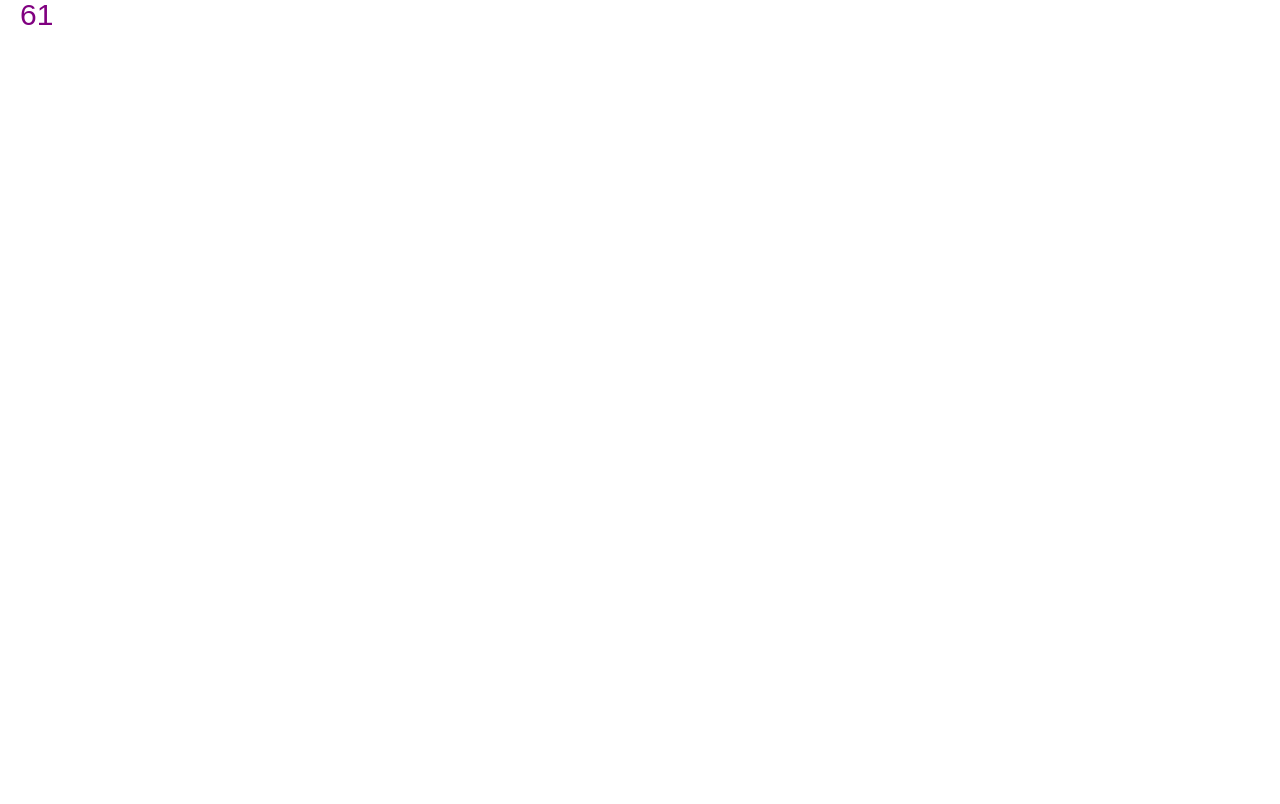
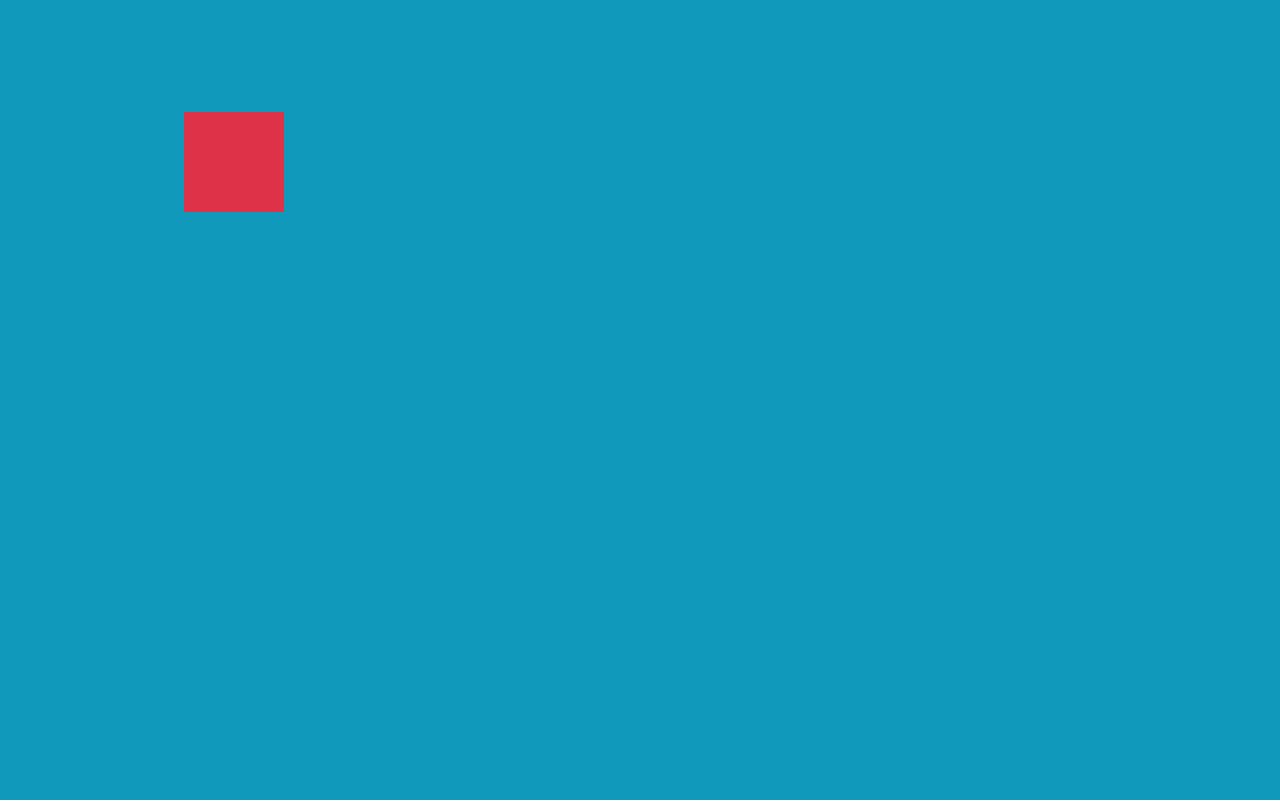
Before and after one commit to thomhos/testing-game-logic, a website built with Vite: page index.html in a window 1280 px wide. Built offline with nearby package versions, Linux system fonts and the light colour scheme.

Commit message:
playing around more

```diff
--- a/index.html
+++ b/index.html
@@ -8,9 +8,6 @@
     <title>Game</title>
   </head>
   <body>
-    <div id="app">
-      <canvas id="game-canvas"></canvas>
-    </div>
     <script type="module" src="/src/main.ts"></script>
   </body>
 </html>
--- a/package.json
+++ b/package.json
@@ -14,6 +14,7 @@
   "type": "commonjs",
   "devDependencies": {
     "normalize.css": "^8.0.1",
+    "pixi.js": "^8.11.0",
     "typescript": "^5.8.3",
     "vite": "^7.0.4"
   }
--- a/src/core/game.ts
+++ b/src/core/game.ts
@@ -15,7 +15,7 @@ export function createInitialGameState(config: GameConfig, state?: Partial<GameS
             wallTimeInMs: state?._system?.wallTimeInMs || Date.now(),
             upTimeInMs: state?._system?.upTimeInMs || 0,
             fps: 0, // This will be updated during the game loop
-            timescale: state?._system?.timescale || 1,
+            frameDeltaTime: 0,
             window: {
                 width: state?._system?.window.width || window.innerWidth,
                 height: state?._system?.window.height || window.innerHeight,
@@ -25,15 +25,16 @@ export function createInitialGameState(config: GameConfig, state?: Partial<GameS
             }
         },
         _screen: {
-            current: state?._screen?.current || 'initialising',
-            next: state?._screen?.next || 'start',
+            current: state?._screen?.current || 'loading',
+            next: state?._screen?.next || undefined,
             transitionState: state?._screen?.transitionState || 'none',
             transitionProgress: state?._screen?.transitionProgress || 0,
         },
-        _entities: state?._entities || [],
         game: {
+            timescale: state?.game?.timescale || 1,
             paused: state?.game?.paused || false,
         },
+        entities: state?.entities || {},
         time: state?.time || 0,
         resources: state?.resources || 0,
     };
@@ -56,6 +57,7 @@ export function run(config: GameConfig, state: GameState, updater: GameUpdateFn,
         const timeSinceLastFrame = currentTime - lastTime; // Calculate the time since the last frame
 
         if (timeSinceLastFrame >= frameInterval) {
+            state._system.frameDeltaTime = timeSinceLastFrame;
             updater(state)
             lastTime = currentTime - (timeSinceLastFrame % frameInterval);
         }
--- a/src/main.ts
+++ b/src/main.ts
@@ -2,16 +2,11 @@ import { Game, GameTypes } from './core';
 import * as Systems from './systems';
 import * as Renderers from './renderers';
 
-function main() {
+async function main() {
     const config = Game.createGameConfig({ logging: true });
     const state = Game.createInitialGameState(config);
-    const canvas = document.getElementById('game-canvas') as HTMLCanvasElement;
-    const ctx = canvas.getContext('2d');
 
-    if (!ctx) {
-        console.error('Failed to get canvas context');
-        return;
-    }
+    const app = await Renderers.setupRenderer();
 
     // Register systems
     const systems: Systems.System[] = [
@@ -22,6 +17,7 @@ function main() {
 
         // Screens
         Systems.ScreenTransition(),
+        Systems.LoadingScreen(),
         Systems.StartScreen(),
         Systems.GameScreen()
     ]
@@ -34,18 +30,15 @@ function main() {
     };
 
     const renderers: Renderers.Renderer[] = [
+        Renderers.LoadingScreenRenderer(),
         Renderers.StartScreenRenderer(),
     ];
 
     // Renderer runs every time it can (based on requestAnimationFrame)
     const renderer: GameTypes.GameRenderFn = (state) => {
-        if(canvas.width !== state._system.window.width || canvas.height !== state._system.window.height) {
-            Renderers.resizeCanvas(state, canvas);
-        }
-
-        Renderers.clearCanvas(state, ctx);
+        app.stage.removeChildren()
         for (const renderer of renderers) {
-            renderer.render(state, ctx);
+            renderer.render(state, app);
         }
     };
 
--- a/src/renderers/index.ts
+++ b/src/renderers/index.ts
@@ -1,4 +1,5 @@
 export * from "./types";
-export * from './render-utils';
+export * from './setup';
 
-export * from "./start-screen";
+export * from './loading-screen';
+export * from './start-screen';
--- /dev/null
+++ b/src/renderers/loading-screen.ts
@@ -0,0 +1,65 @@
+import { Graphics  } from "pixi.js";
+import type { GameScreens } from "../core/types";
+import type { Renderer } from "./types";
+
+export function LoadingScreenRenderer(): Renderer {
+    const screenName: GameScreens = "loading";
+
+    return {
+        render: (state, app) => {
+            if(state._screen.current !== screenName) return;
+
+            const graphics = new Graphics();
+
+            // Animate position using sine/cosine for smooth floating
+            const t = state._system.wallTimeInMs / 1000;
+            // console.log(t)
+            const baseX = 200;
+            const baseY = 200;
+            const phaseX = 5 //Math.random() * Math.PI * 2;
+            const phaseY = 5 //Math.random() * Math.PI * 2;
+            const floatX = Math.sin(t + phaseX) * 100; // 30px left/right
+            const floatY = Math.cos(t * 0.7 + phaseY) * 100; // 20px up/down
+
+            graphics.rect(baseX + floatX, baseY + floatY, 100, 100);
+
+            if(state._screen.transitionState === 'out') {
+                graphics.fill(`rgba(222,50,73,${1-state._screen.transitionProgress})`);
+            } else {
+                graphics.fill('rgba(222, 50, 73, 1)');
+            }
+
+            graphics.eventMode = 'static';
+            graphics.on('pointerdown', () => {
+                state._screen.next = 'start';
+            })
+
+
+
+            app.stage.addChild(graphics);
+
+
+
+            // const graphics = new Graphics();
+
+            // graphics.rect(50*state._screen.transitionProgress, 50, 100, 100);
+            // graphics.fill(0xde3249);
+
+            // app.stage.addChild(graphics);
+
+
+
+            // ctx.font = "30px Arial";
+
+            // if(state._screen.transitionState === 'in') {
+            //     ctx.fillText("loading...", state._screen.transitionProgress * 20, 25);
+            //     ctx.fillStyle = `rgba(0,0,0,${state._screen.transitionProgress})`;
+            // } if(state._screen.transitionState === 'out') {
+            //     ctx.fillText("loading...", 20* (1-state._screen.transitionProgress), 25);
+            //     ctx.fillStyle = `rgba(0,0,0,${1-state._screen.transitionProgress})`;
+            // } else {
+            //     ctx.fillStyle = "rgba(0,0,0,1)"
+            // }
+        }
+    }
+}
--- a/src/renderers/render-utils.ts
+++ /dev/null
@@ -1,10 +0,0 @@
-import type { GameState } from "../core/types";
-
-export function resizeCanvas(state: GameState, canvas: HTMLCanvasElement): void {
-    canvas.width = state._system.window.width;
-    canvas.height = state._system.window.height;
-}
-
-export function clearCanvas(state: GameState, ctx: CanvasRenderingContext2D): void {
-    ctx.clearRect(0, 0, state._system.window.width, state._system.window.height); // Clear the canvas
-}
--- /dev/null
+++ b/src/renderers/setup.ts
@@ -0,0 +1,15 @@
+import { Application } from 'pixi.js';
+
+export async function setupRenderer() {
+    const app = new Application();
+
+    await app.init({
+        background: '#1099bb',
+        resizeTo: window,
+        autoDensity: true,
+    });
+
+    document.body.appendChild(app.canvas)
+
+    return app;
+}
--- a/src/renderers/start-screen.ts
+++ b/src/renderers/start-screen.ts
@@ -1,19 +1,21 @@
+import type { GameScreens } from "../core/types";
 import type { Renderer } from "./types";
 
 export function StartScreenRenderer(): Renderer {
+    const screenName: GameScreens = "start";
+
     return {
-        render: (state, ctx) => {
-            if(state._screen.current !== "start") {
-                return;
-            }
+        render: (state, app) => {
+            if(state._screen.current !== screenName) return;
 
-            ctx.font = "30px Arial"; // Set font style
-            ctx.fillStyle = "purple";
-            if(state._screen.transitionState === 'in') {
-                ctx.fillText("loading...", 20*state._screen.transitionProgress, 25); // Filled text (text, x, y)
-            } else {
-                ctx.fillText(`${state._system.fps}`, 20, 25); // Filled text (text, x, y)
-            }
+            // app.fillText(`${state._system.fps}`, 20, 25); // Filled text (text, x, y)
+            // app.font = "30px Arial"; // Set font style
+
+            // if(state._screen.transitionState === 'in') {
+            //     ctx.fillStyle = `rgba(0,0,0,${state._screen.transitionProgress})`;
+            // } else {
+            //     ctx.fillStyle = `rgba(0,0,0,1)`;
+            // }
         }
     }
 }
--- a/src/renderers/types.ts
+++ b/src/renderers/types.ts
@@ -1,5 +1,6 @@
+import type { Application } from 'pixi.js';
 import { type GameState } from '../core/types';
 
 export interface Renderer {
-    render: (state: GameState, ctx: CanvasRenderingContext2D) => void;
+    render: (state: GameState, app: Application) => void;
 }
--- a/src/systems/screens/game-screen.ts
+++ b/src/systems/screens/game-screen.ts
@@ -1,36 +1,13 @@
+import type { GameScreens } from '../../core/types';
 import { type System } from '../types';
-import { screenRequested, otherScreenRequested, transitionInRunning, transitionOutRunning, regularUpdate, inactive } from './screen-utils';
+import { inactive } from './screen-utils';
 
 export function GameScreen(): System {
+    const screenName: GameScreens = "game";
+
     return {
         update: (state) => {
-            if(inactive(state, "game")) {
-                // Game screen is inactive, nothing to do
-                return
-            }
-
-            if(screenRequested(state, "game")) {
-                // Insert entitities for the start screen
-                // Set up event handlers etc.
-            }
-
-            if(transitionInRunning(state, "game")) {
-                // in-animation starting..
-            }
-
-            if(regularUpdate(state, "game")) {
-                // Updating screen on normal state
-            }
-
-            if(otherScreenRequested(state, "game")) {
-                // Cleaning up screen
-                // Remove start screen entities
-                // Reset any event handlers or state specific to the start screen
-            }
-
-            if(transitionOutRunning(state, "game")) {
-                // out-animation starting..
-            }
+            if(inactive(state, screenName)) return;
         }
     }
 }
--- a/src/systems/screens/index.ts
+++ b/src/systems/screens/index.ts
@@ -1,3 +1,4 @@
+export * from './loading-screen'
 export * from './start-screen'
 export * from './game-screen'
 export * from './screen-transition'
--- /dev/null
+++ b/src/systems/screens/loading-screen.ts
@@ -0,0 +1,24 @@
+import type { GameScreens, GameScreenTransitionDurations } from '../../core/types';
+import { type System } from '../types';
+import { inactive,transitionInDone } from './screen-utils';
+
+export const loadingScreenTransitionDurations: GameScreenTransitionDurations['loading'] = {
+    in: 1000,
+    out: 1000
+}
+
+export function LoadingScreen(): System {
+    const screenName: GameScreens = "loading";
+
+    return {
+        update: (state) => {
+            if(inactive(state, screenName)) return;
+
+            // console.log(state._screen.transitionProgress)
+
+            if(transitionInDone(state, screenName)) {
+                state._screen.next = "start";
+            }
+        }
+    }
+}
--- a/src/systems/screens/screen-transition.ts
+++ b/src/systems/screens/screen-transition.ts
@@ -1,28 +1,49 @@
+import { type GameScreenTransitionDurations } from '../../core/types';
 import { type System } from '../types';
+import { loadingScreenTransitionDurations, startScreenTransitionDurations } from "./index";
+
+export const defaultDurations = {
+    in: 500,
+    out: 500,
+};
+export const screenTransitionDurations: GameScreenTransitionDurations = {
+    loading: loadingScreenTransitionDurations,
+    start: startScreenTransitionDurations,
+    game: defaultDurations,
+    pause: defaultDurations,
+    end: defaultDurations,
+};
 
 export function ScreenTransition(): System {
     return {
         update: (state) => {
+            const { frameDeltaTime } = state._system;
+            const { current, next, transitionState, transitionProgress } = state._screen;
+            const durations = current ? screenTransitionDurations[current] : defaultDurations;
+            const nextDurations = next ? screenTransitionDurations[next] : defaultDurations;
+
             // Handle "in" phase
-            if (state._screen.transitionState === 'in') {
-                if (state._screen.transitionProgress >= 1) {
+            if (transitionState === 'in') {
+                state._screen.transitionProgress += frameDeltaTime / nextDurations.in
+                if (transitionProgress >= 1) {
                     state._screen.transitionState = 'none';
                     state._screen.transitionProgress = 0;
                     // clean up the transitionInEntity
 
                     // Optionally initialize new screen entities here
-                    // console.log(`Transition to ${state._screen.current} complete`);
+                    console.log(`Transition to ${current} complete`);
                 }
 
                 // Increment the transitionInEntity progress (later)
-                state._screen.transitionProgress! += 0.01;
+                // state._screen.transitionProgress! = Math.min(transitionProgress + 0.01, 1);
             }
 
             // Handle "out" phase
-            if (state._screen.transitionState === 'out') {
-                if (state._screen.transitionProgress >= 1) {
+            if (transitionState === 'out') {
+                state._screen.transitionProgress += frameDeltaTime / durations.out
+                if (transitionProgress >= 1) {
                     // Update the current screen to the next one and clear the next
-                    state._screen.current = state._screen.next!;
+                    state._screen.current = next!;
                     state._screen.next = undefined;
                     // clean up the transitionOutEntity
 
@@ -32,21 +53,21 @@ export function ScreenTransition(): System {
                     // start the transitionInEntity
 
                     // Optionally clean up old screen entities here
-                    // console.log(`Switched to ${state._screen.current}, transitioning in`);
+                    console.log(`Switched to ${current}, transitioning in`);
                 }
 
                 // Increment the transitionOutEntity progress (later)
-                state._screen.transitionProgress! += 0.01; // Or use delta time
+                // state._screen.transitionProgress! = Math.min(transitionProgress + 0.01, 1);
             }
 
             // Start a transition if requested
-            if (state._screen.transitionState === 'none') {
-                if(state._screen.next && state._screen.next !== state._screen.current) {
+            if (transitionState === 'none') {
+                if(next && next !== current) {
                     state._screen.transitionState = 'out';
                     state._screen.transitionProgress = 0;
                     // start the transitionOutEntity
 
-                    // console.log(`Transitioning out from ${state._screen.current}`);
+                    console.log(`Transitioning out from ${current}`);
                 }
             }
         }
--- a/src/systems/screens/start-screen.ts
+++ b/src/systems/screens/start-screen.ts
@@ -1,54 +1,18 @@
+import type { GameScreens, GameScreenTransitionDurations } from '../../core/types';
 import { type System } from '../types';
-import { inactive, screenRequested, transitionInRunning,transitionInDone, regularUpdate, otherScreenRequested, transitionOutRunning } from './screen-utils';
+import { inactive } from './screen-utils';
+
+export const startScreenTransitionDurations: GameScreenTransitionDurations['start'] = {
+    in: 500,
+    out: 500
+}
 
 export function StartScreen(): System {
+    const screenName: GameScreens = "start";
+
     return {
         update: (state) => {
-            if(inactive(state, "start")) {
-                // Game screen is inactive, nothing to do
-                return
-            }
-
-            // runs when the screen is requested but the out animation of the previous screen is not finished yet
-            if(screenRequested(state, "start")) {
-                // create transitionInAnimationEntity with a Duration of 300ms if not already done
-                // state._entities.push(
-                    // createEntity("startScreenAnimation", [
-                    //     createComponent("screenAnimation", {
-                    //         screen: "start",
-                    //         type: "in",
-                    //         duration: 300
-                    //     }),
-                    //     createComponent("renderMe")
-                    // ])
-                // );
-                // console.log("Start screen requested");
-            }
-
-            if(transitionInRunning(state, "start")) {
-                // in-animation starting..
-                // console.log("Start screen animating in");
-            }
-
-            if(transitionInDone(state, "start")) {
-                // console.log("Start screen animating done");
-            }
-
-            if(regularUpdate(state, "start")) {
-                // Updating screen on normal state
-                // console.log("start idling");
-            }
-
-            if(otherScreenRequested(state, "start")) {
-                // Cleaning up screen
-                // create transitionOutAnimationEntity with a Duration of 300ms
-                // Remove start screen entities
-                // Reset any event handlers or state specific to the start screen
-            }
-
-            if(transitionOutRunning(state, "start")) {
-                // out-animation starting..
-            }
+            if(inactive(state, screenName)) return;
         }
     }
 }
```
Also changed, not shown: src/core/types.ts (+23 -4 lines), public/test.png (added), 1 other file.
